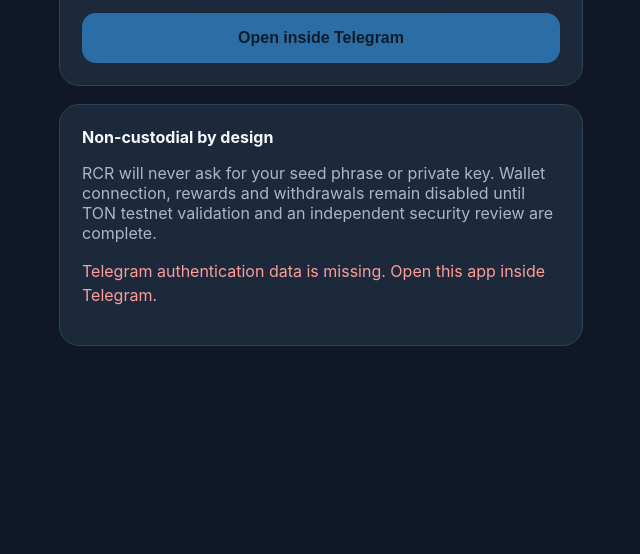
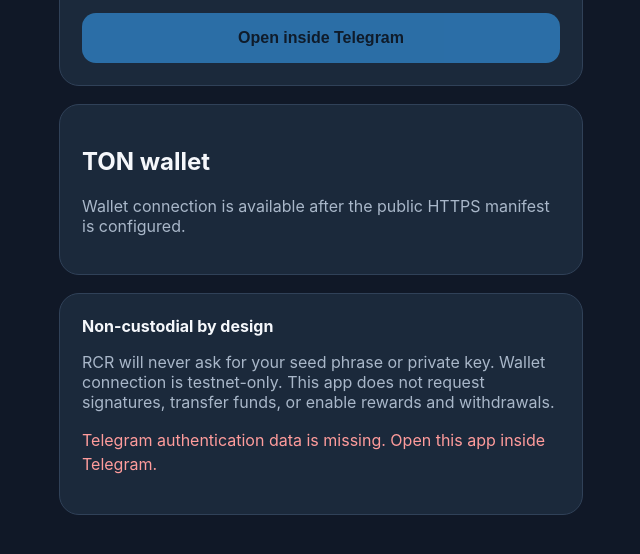
Before and after one commit to agammaga1988-create/RCR-ton, a website: page apps/miniapp/index.html in a window 1280 px wide. Shown: the part 388-942 px from the top of the page, without its empty margins (319-959 px from the left). Before the commit the page ends 800 px from the top, so only its background shows below. Drawn offline with Linux system fonts and the light colour scheme.

Commit message:
Add testnet-only TON Connect wallet UI with clear non-custodial limitations

```diff
--- a/apps/miniapp/index.html
+++ b/apps/miniapp/index.html
@@ -30,13 +30,19 @@
       <p class="muted" id="session-copy">Open this Mini App inside Telegram to verify your account and start a session.</p>
       <button id="start" type="button" disabled>Checking configuration…</button>
     </section>
+    <section class="card" aria-labelledby="wallet-title">
+      <h2 id="wallet-title">TON wallet</h2>
+      <div id="ton-connect"></div>
+      <p class="muted" id="wallet-status" role="status" aria-live="polite">Wallet connection is available after the public HTTPS manifest is configured.</p>
+    </section>
     <section class="card">
       <strong>Non-custodial by design</strong>
-      <p class="muted">RCR will never ask for your seed phrase or private key. Wallet connection, rewards and withdrawals remain disabled until TON testnet validation and an independent security review are complete.</p>
+      <p class="muted">RCR will never ask for your seed phrase or private key. Wallet connection is testnet-only. This app does not request signatures, transfer funds, or enable rewards and withdrawals.</p>
       <p id="status" class="muted" role="status" aria-live="polite">Connecting…</p>
     </section>
   </main>
   <script src="/config.js"></script>
+  <script src="https://unpkg.com/@tonconnect/ui@5.0.3/dist/tonconnect-ui.min.js" defer></script>
   <script src="/app.js" defer></script>
 </body>
 </html>
```
